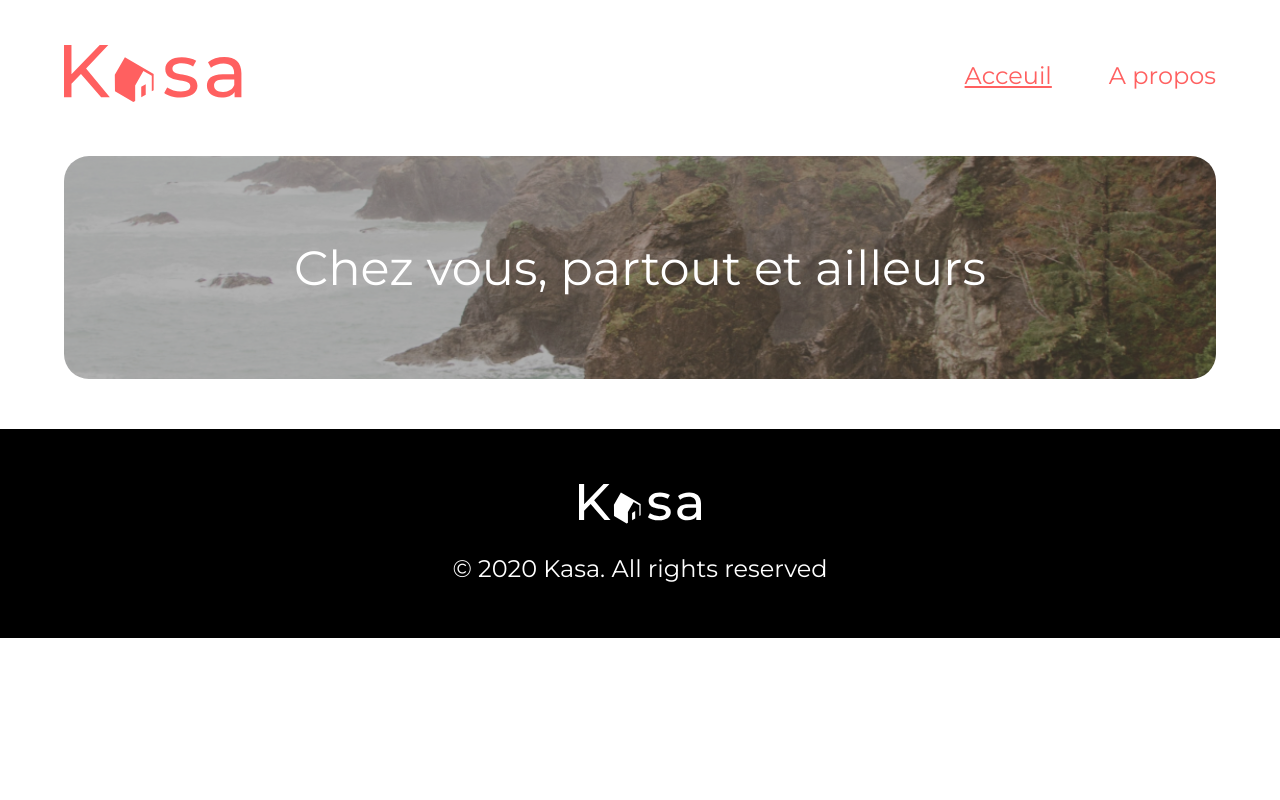
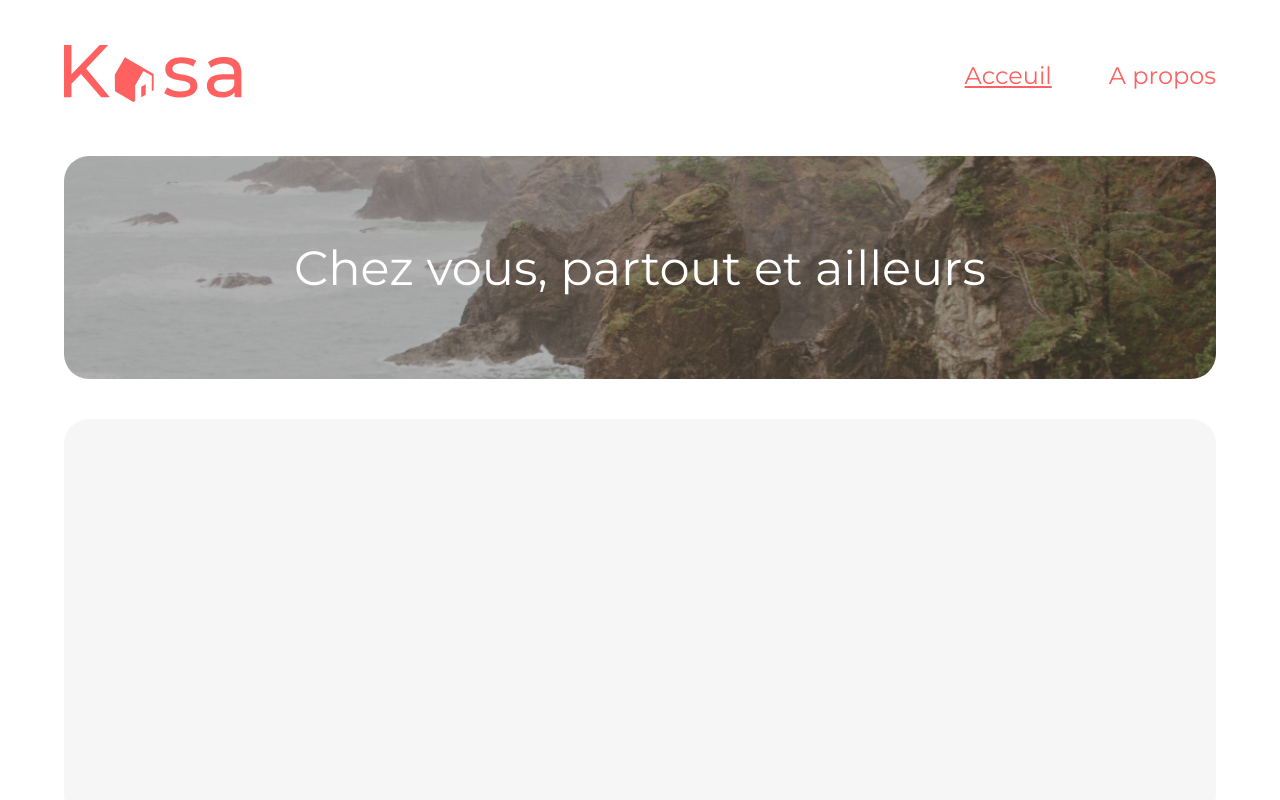
Before and after one commit to Naofalp/kasaREACT, a React (Vite) app in the folder kasa/: page / in a window 1280 px wide. Shown: the top 800 px of the page. Built offline with nearby package versions, Linux system fonts and the light colour scheme.

Commit message:
Création + style card_container

```diff
--- a/kasa/src/Pages/Home.jsx
+++ b/kasa/src/Pages/Home.jsx
@@ -3,5 +3,8 @@ import BannerHome from "../components/BannerHome"
 export default function Home() {
     return <>
         <BannerHome />
+        <section className="card_container">
+
+        </section>
     </>
 }
--- /dev/null
+++ b/kasa/src/styles/components/cardsLogements.scss
@@ -0,0 +1,7 @@
+.card_container {
+    margin-top: 40px;
+    border-radius: 25px;
+    background-color: $secondary-color;
+    width: 100%;
+    height: 400px; //en attendant de mettre les cards, pour la faire apparaitre...
+}
--- a/kasa/src/styles/main.scss
+++ b/kasa/src/styles/main.scss
@@ -6,6 +6,8 @@
 @import "./components/Header.scss";
 @import "./components/Nav.scss";
 @import "./components/BannerHome.scss";
+@import "./components/cardsLogements.scss";
+
 @import "./components/BannerApropos.scss";
 
 
--- a/kasa/src/styles/variables.scss
+++ b/kasa/src/styles/variables.scss
@@ -1,5 +1,5 @@
 $primary-color: #ff6060;
-$secondary-color: #f7f7f7;
+$secondary-color: #f6f6f6;
 $tertiary-color: #FFFFFF;
 
 $basic-fontsize: 18px;
```
